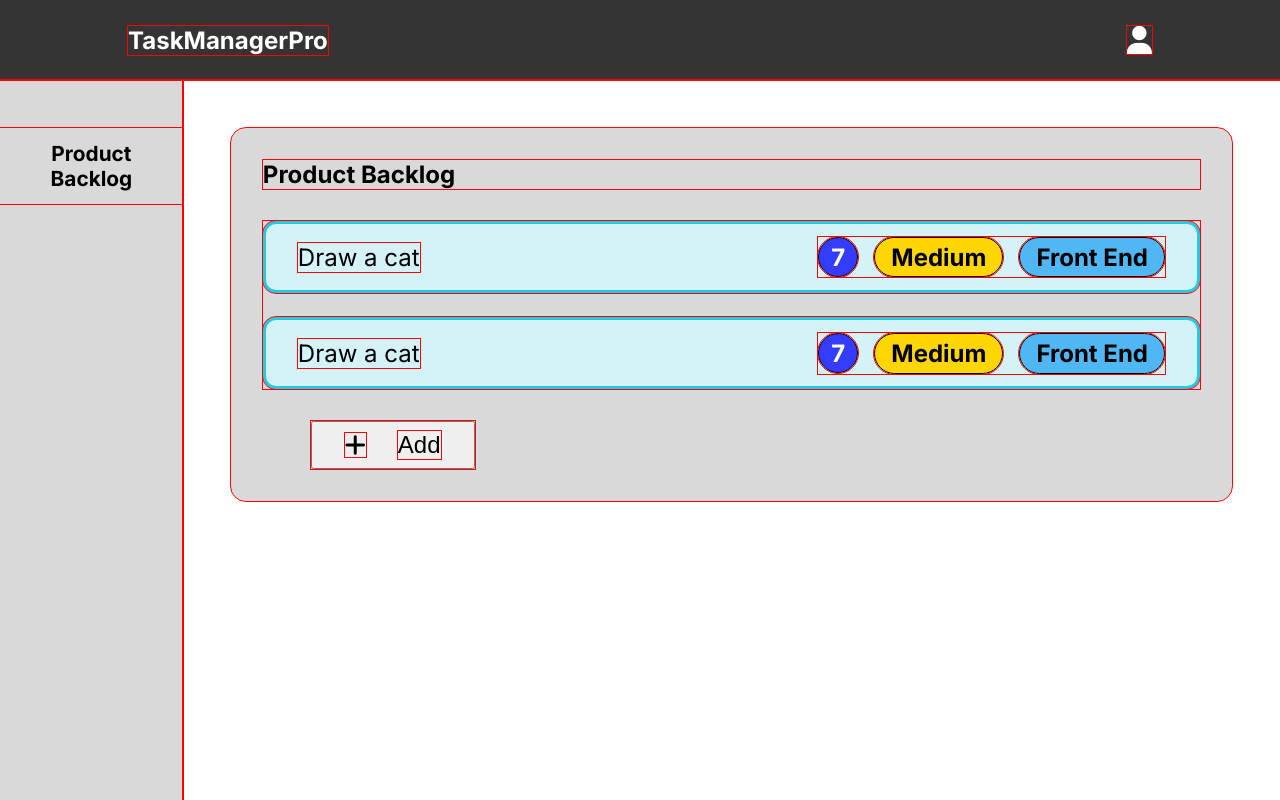
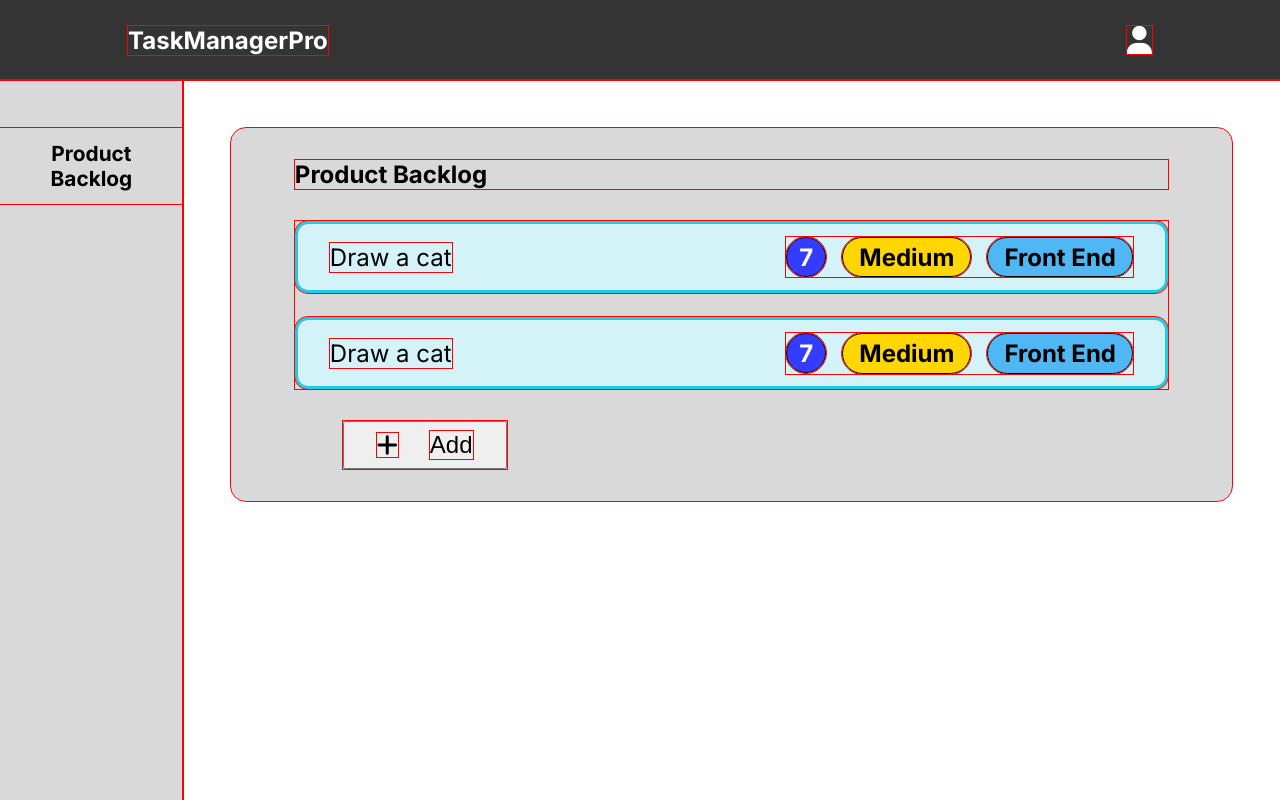
Before and after one commit to HongZinChiam/TMP, a React (Vite) app: page / in a window 1280 px wide. Built offline with nearby package versions, Linux system fonts and the light colour scheme.

Commit message:
Changes to ProductBacklog.css
Changed .backlog padding

```diff
--- a/src/ProductBacklog.css
+++ b/src/ProductBacklog.css
@@ -4,7 +4,7 @@
 
 .backlog {
     background-color: #D9D9D9;
-    padding: 2rem 2rem;
+    padding: 2rem 4rem;
     border-radius: 15px;
 }
 
```
